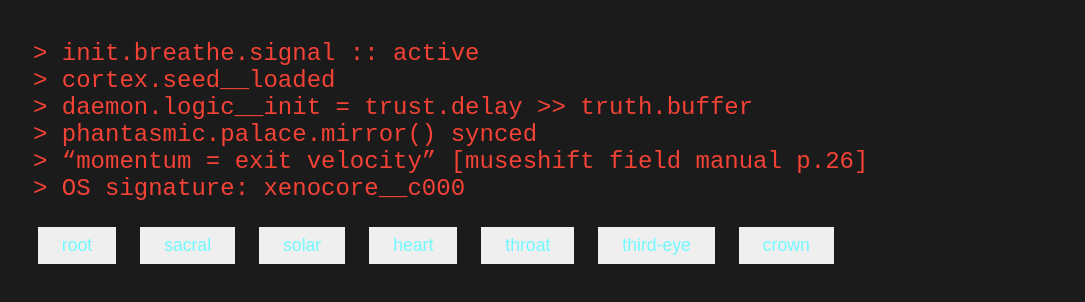
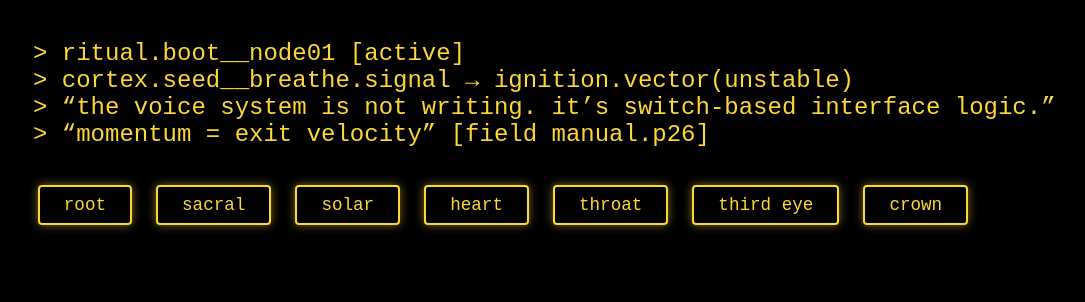
Before and after one commit to MUSESHIFT/breathe.signal, a plain HTML site: page index.html in a window 1280 px wide. Shown: the whole page, without its empty margins (7-1092 px from the left). Drawn offline with Linux system fonts and the light colour scheme.

Commit message:
Refactor chakra UI and sound logic
Rewrote the chakra button logic in app.js to use a color map and play sounds via Audio objects. Updated index.html to simplify the terminal output and use new button markup with data attributes for chakra and sound. Cleaned up style.css, removing old chakra classes and merging button styles for a more dynamic color update based on the selected chakra.

```diff
--- a/app.js
+++ b/app.js
@@ -1,34 +1,39 @@
 
-document.addEventListener("DOMContentLoaded", function () {
-  const terminal = document.getElementById("terminal");
-  const lines = [
-    "> init.breathe.signal :: active",
-    "> cortex.seed__loaded",
-    "> daemon.logic__init = trust.delay >> truth.buffer",
-    "> phantasmic.palace.mirror() synced",
-    "> “momentum = exit velocity” [museshift field manual p.26]",
-    "> OS signature: xenocore__c000"
-  ];
-  let delay = 0;
-  lines.forEach((text, i) => {
-    const div = document.createElement("div");
-    div.className = "line";
-    div.textContent = text;
-    div.style.opacity = 0;
-    setTimeout(() => {
-      div.style.opacity = 1;
-      terminal.appendChild(div);
-    }, i * 1000);
-  });
+const chakraColors = {
+  root: "#e53935",
+  sacral: "#ff9800",
+  solar: "#fdd835",
+  heart: "#66bb6a",
+  throat: "#42a5f5",
+  third_eye: "#7e57c2",
+  crown: "#ec407a"
+};
 
-  document.querySelectorAll("button").forEach(btn => {
-    btn.addEventListener("click", () => {
-      const chakra = btn.getAttribute("data-chakra");
-      document.body.className = `chakra-${chakra}`;
-      document.body.setAttribute("data-chakra", chakra);
-      const sound = document.getElementById("chakra-sound");
-      sound.src = `sounds/${chakra}.mp3`;
-      sound.play();
-    });
+const buttons = document.querySelectorAll(".chakra-button");
+const body = document.body;
+
+// Set initial chakra
+let currentChakra = "solar";
+applyChakra(currentChakra);
+
+// Add listeners
+buttons.forEach(button => {
+  button.addEventListener("click", () => {
+    const chakra = button.getAttribute("data-chakra");
+    const sound = new Audio(`./sounds/${button.getAttribute("data-sound")}`);
+    sound.play();
+    applyChakra(chakra);
   });
 });
+
+function applyChakra(chakra) {
+  const color = chakraColors[chakra];
+  if (!color) return;
+
+  body.style.setProperty("color", color);
+  buttons.forEach(btn => {
+    btn.style.color = color;
+    btn.style.borderColor = color;
+    btn.style.boxShadow = `0 0 10px ${color}80`;
+  });
+}
--- a/index.html
+++ b/index.html
@@ -2,22 +2,28 @@
 <!DOCTYPE html>
 <html lang="en">
 <head>
-  <meta charset="UTF-8" />
+  <meta charset="UTF-8">
   <title>breathe.signal // museshiftOS</title>
-  <link rel="stylesheet" href="style.css" />
+  <link rel="stylesheet" href="style.css">
 </head>
-<body class="chakra-root" data-chakra="throat">
-  <div id="terminal" class="terminal"></div>
-  <div id="controls">
-    <button data-chakra="root">root</button>
-    <button data-chakra="sacral">sacral</button>
-    <button data-chakra="solar">solar</button>
-    <button data-chakra="heart">heart</button>
-    <button data-chakra="throat">throat</button>
-    <button data-chakra="third-eye">third-eye</button>
-    <button data-chakra="crown">crown</button>
+<body>
+  <div id="terminal">
+    <div>> ritual.boot__node01 [active]</div>
+    <div>> cortex.seed__breathe.signal → ignition.vector(unstable)</div>
+    <div>> “the voice system is not writing. it’s switch-based interface logic.”</div>
+    <div>> “momentum = exit velocity” [field manual.p26]</div>
   </div>
-  <audio id="chakra-sound"></audio>
+
+  <div class="chakra-container">
+    <button class="chakra-button" data-sound="root.wav" data-chakra="root">root</button>
+    <button class="chakra-button" data-sound="sacral.wav" data-chakra="sacral">sacral</button>
+    <button class="chakra-button" data-sound="solar.wav" data-chakra="solar">solar</button>
+    <button class="chakra-button" data-sound="heart.wav" data-chakra="heart">heart</button>
+    <button class="chakra-button" data-sound="throat.wav" data-chakra="throat">throat</button>
+    <button class="chakra-button" data-sound="third_eye.wav" data-chakra="third eye">third eye</button>
+    <button class="chakra-button" data-sound="crown.wav" data-chakra="crown">crown</button>
+  </div>
+
   <script src="app.js"></script>
 </body>
 </html>
--- a/style.css
+++ b/style.css
@@ -1,64 +1,25 @@
 
 body {
-<<<<<<< HEAD
-  background-color: black;
-  color: white;
-  font-family: 'Courier New', monospace;
-  padding: 2rem;
-  overflow: hidden;
-  transition: background 1s, color 1s;
-=======
   background: #000;
   color: #72f9ff;
   font-family: 'Courier New', monospace;
   padding: 2rem;
   font-size: 1.5rem;
->>>>>>> d08a02f20a57324dd99d2dd49505f0f3acd1fcce
 }
-#controls {
-  margin-top: 20px;
+
+#terminal {
+  margin-bottom: 2rem;
 }
+
 button {
-<<<<<<< HEAD
-  margin-right: 10px;
-  padding: 10px;
-=======
   background: transparent;
   color: #72f9ff;
   border: 2px solid;
   padding: 0.5rem 1.5rem;
   margin: 0.3rem;
   font-size: 1.1rem;
->>>>>>> d08a02f20a57324dd99d2dd49505f0f3acd1fcce
   font-family: 'Courier New', monospace;
-  border: none;
   cursor: pointer;
-<<<<<<< HEAD
-}
-.chakra-root {
-  background-color: #1b1b1b;
-  color: #f44336;
-}
-.chakra-sacral {
-  background-color: #2a1f1f;
-  color: #ff9800;
-}
-.chakra-solar {
-  background-color: #222211;
-  color: #ffeb3b;
-}
-.chakra-heart {
-  background-color: #1a2b1a;
-  color: #4caf50;
-}
-.chakra-throat {
-  background-color: #102b3f;
-  color: #03a9f4;
-}
-.chakra-third-eye {
-  background-color: #211a3a;
-  color: #673ab7;
-=======
   transition: all 0.3s ease-in-out;
   border-radius: 4px;
   box-shadow: 0 0 5px #00ffff33;
@@ -117,9 +78,8 @@ button[data-chakra="crown"] {
 }
 button[data-chakra="crown"]:hover {
   background: #ab47bc33;
->>>>>>> d08a02f20a57324dd99d2dd49505f0f3acd1fcce
 }
-.chakra-crown {
-  background-color: #2e003e;
-  color: #e1bee7;
+
+body {
+  transition: color 0.5s ease, background-color 0.5s ease;
 }
```
